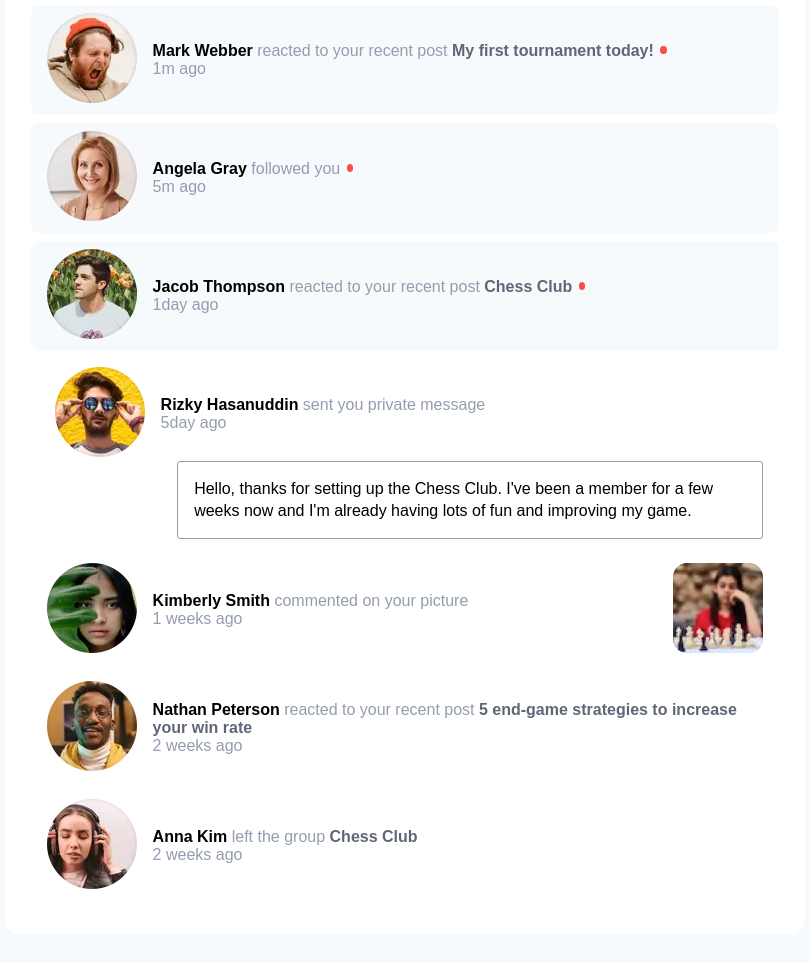
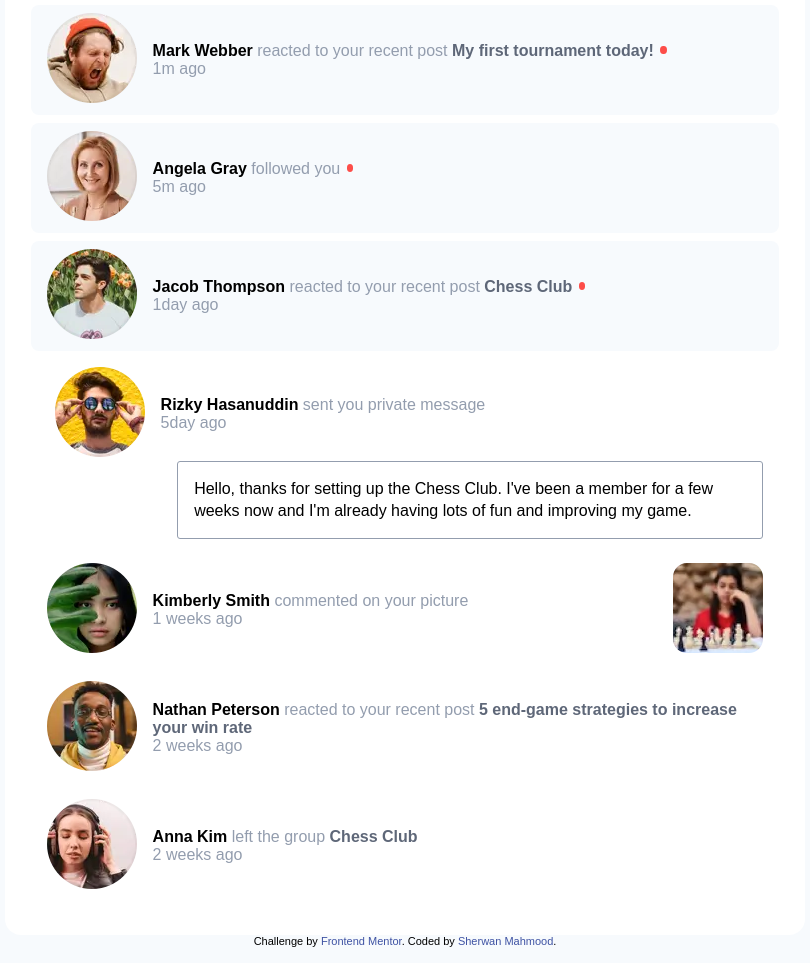
Before and after one commit to sherwanm/notifications, a plain HTML site: page index.html in a window 1280 px wide. Shown: the part 73-1036 px from the top of the page, without its empty margins (235-1045 px from the left). Drawn offline with Linux system fonts and the light colour scheme.

Commit message:
Update index.html

```diff
--- a/index.html
+++ b/index.html
@@ -8,11 +8,7 @@
 
   <title>Frontend Mentor | Notifications page</title>
 
-  <!-- Feel free to remove these styles or customise in your own stylesheet 👍 -->
-  <style>
-    .attribution { font-size: 11px; text-align: center; }
-    .attribution a { color: hsl(228, 45%, 44%); }
-  </style>
+
 
 </head>
 <body>
@@ -165,45 +161,15 @@
 
 </main>
 
-
-<!--
-  Notifications 3
-
-  Mark all as read
-
-  Mark Webber reacted to your recent post My first tournament today!
-  1m ago
-
-  Angela Gray followed you
-  5m ago
-
-  Jacob Thompson has joined your group Chess Club
-  1 day ago
-
-  Rizky Hasanuddin sent you a private message
-  5 days ago
-  Hello, thanks for setting up the Chess Club. I've been a member for a few weeks now and
-  I'm already having lots of fun and improving my game.
-
-  Kimberly Smith commented on your picture
-  1 week ago
-
-  Nathan Peterson reacted to your recent post 5 end-game strategies to increase your win rate
-  2 weeks ago
-
-  Anna Kim left the group Chess Club
-  2 weeks ago
-
-  <div class="attribution">
-    Challenge by <a href="https://www.frontendmentor.io?ref=challenge" target="_blank">Frontend Mentor</a>.
-    Coded by <a href="#">Your Name Here</a>.
-  </div>
-
--->
+    <div class="attribution">
+      Challenge by <a href="https://www.frontendmentor.io?ref=challenge" target="_blank">Frontend Mentor</a>.
+      Coded by <a href="#">Sherwan Mahmood</a>.
+    </div>
 
 </body>
 
 <style>
+
   *{
     margin: 0;
     padding: 0;
@@ -351,5 +317,8 @@ background-color: white;
   }
 
 
+    .attribution { font-size: 11px; text-align: center; }
+    .attribution a { color: hsl(228, 45%, 44%); }
+
 </style>
 </html>
```
